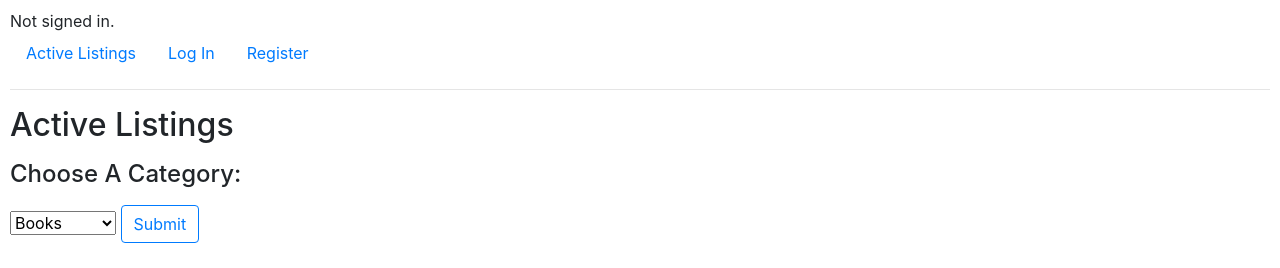
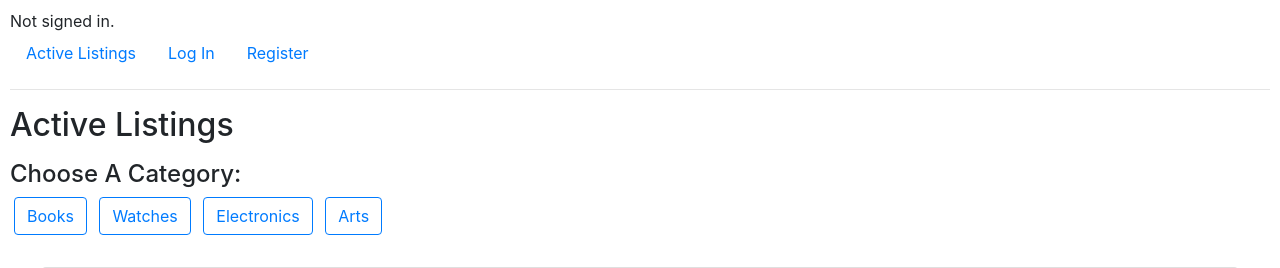
Before and after one commit to Deepak7704/AuctionManagementSystem, a Django app: page / in a window 1280 px wide. Shown: the part 57-325 px from the top of the page. Run offline with Django 3.2, Linux system fonts and the light colour scheme; data comes from the database, SQL or seed files in the repository; some libraries are stand-ins or nearby versions.

Commit message:
feat: update the category section such that instead of having a drop down menu, there should be buttons for each category
Modified the category section in index.html to replace the dropdown menu with buttons for each category. The original code used a select element to display categories, which has been replaced by a series of buttons. Each button represents a category and submits the form when clicked, passing the category as the 'categoryobject' value.

```diff
--- a/auctions/templates/auctions/index.html
+++ b/auctions/templates/auctions/index.html
@@ -2,15 +2,15 @@
 
 {% block body %}
     <h2>Active Listings</h2>
-    <form action="{% url 'category' %}" method="post" class="my-3">
+        <form action="{% url 'category' %}" method="post" class="my-3">
         {% csrf_token %}
-        <h4><label for="category">Choose A Category:</label></h4>
-        <select name="categoryobject" id="category">
+        <h4>Choose A Category:</h4>
+        <div>
             {% for categoryobj in categories %}
-                <option value="{{categoryobj}}">{{categoryobj}}</option>
+                <button type="submit" name="categoryobject" value="{{categoryobj}}" class="btn btn-outline-primary mx-1">{{categoryobj}}</button>
             {% endfor %}
-        </select>
-        <input class="btn btn-outline-primary" type="submit">
+        </div>
+
     </form>
     <div class="row mx-3">
         {% for listing in listings %}
```
